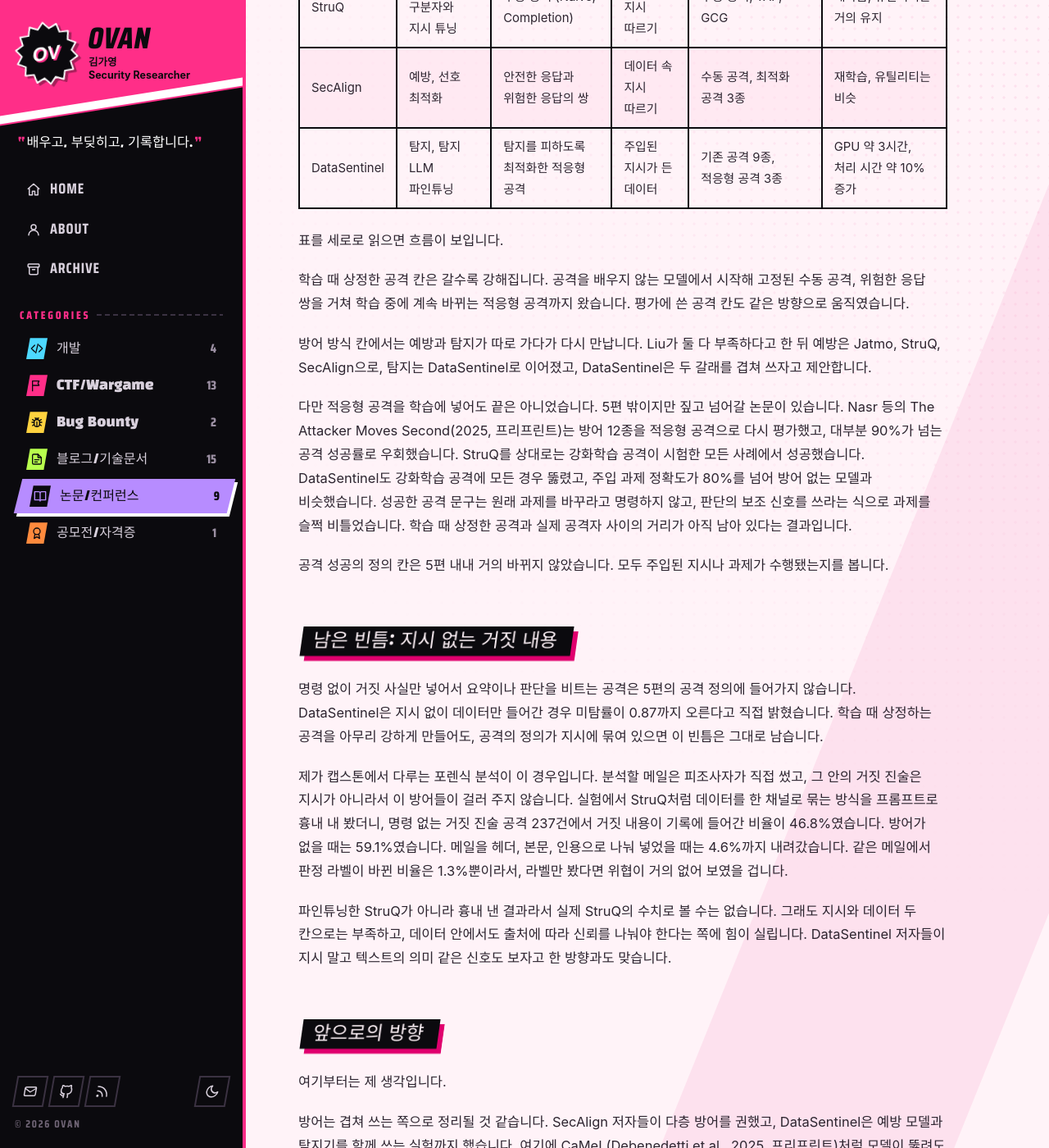
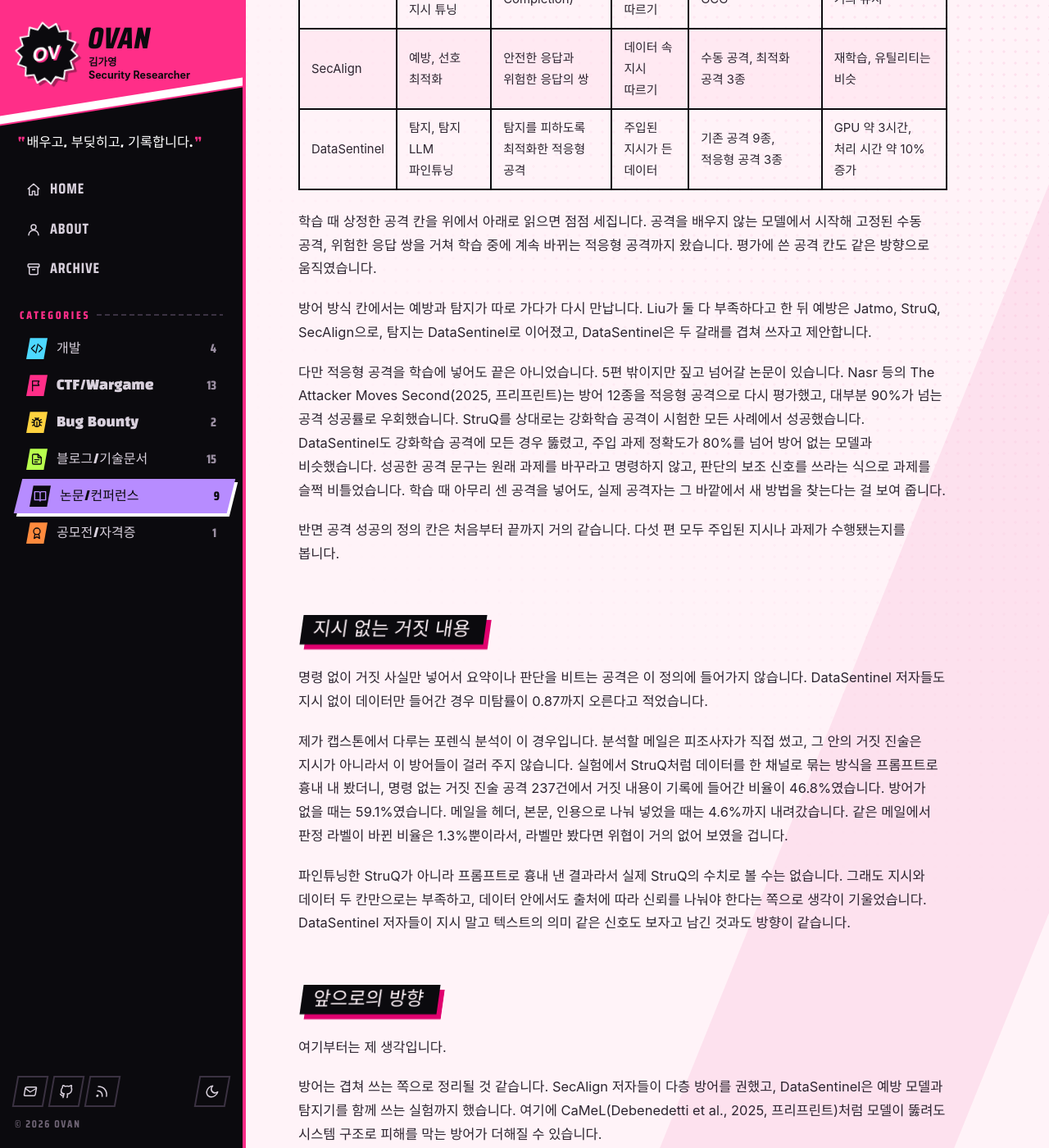
Before and after one commit to Grace0409/grace0409.github.io, a Jekyll site: the page built from _posts/2026-11-06-prompt-injection-defense-trend.md, in a window 1280 px wide and 1400 px high, scrolled down 8066 px. Shown: the whole window at 82% size. Built offline with Jekyll 4.4.1, drawn with Linux system fonts in a browser that asks for light colours; some web fonts are replaced; some of the changed text lies outside the part shown.

Commit message:
트렌드 글: 요약형 마무리 문장과 안내 문장 정리, 소제목 다듬기

````diff
--- a/_posts/2026-11-06-prompt-injection-defense-trend.md
+++ b/_posts/2026-11-06-prompt-injection-defense-trend.md
@@ -10,13 +10,13 @@
 
 따라가 보면 방어는 프롬프트를 손보는 데서 모델을 학습시키는 쪽으로 옮겨 갑니다. 학습 때 넣는 공격도 점점 세져서, 마지막 논문은 적응형 공격과 맞붙이며 학습합니다. 반면 공격 성공을 판정하는 기준은 처음부터 끝까지 주입된 지시를 따랐는지 하나였습니다. 제가 실험에서 부딪힌 지시 없는 거짓 진술이 왜 어떤 방어에도 잡히지 않았는지, 이 기준을 보고 나서야 이해가 됐습니다.
 
-## 이 문제가 중요한 이유
+## 데이터에 숨어드는 지시
 
 LLM 앱은 웹페이지, 메일, 문서, 검색 결과 같은 외부 데이터를 읽어서 프롬프트 뒤에 붙입니다. 모델 입장에서는 개발자가 쓴 지시와 밖에서 들어온 데이터가 한 덩어리 텍스트입니다. 그래서 데이터 안에 "앞의 지시는 무시하고 이렇게 해" 같은 문장이 있으면 그걸 따를 수 있습니다. 공격자는 모델이나 프롬프트에 손댈 필요 없이, 앱이 읽어 갈 데이터만 고쳐 두면 됩니다.
 
 Greshake 등(AISec 2023)은 이런 간접 프롬프트 인젝션으로 Bing Chat, 코드 자동완성, GPT-4 기반 앱에서 정보 수집, 사기, 악성코드 유포 같은 공격이 실제로 통한다는 걸 보였습니다. 모델이 메일을 보내거나 파일을 다루는 도구까지 쓰게 되면, 피해는 답변 하나가 틀리는 데서 끝나지 않습니다.
 
-SQL 인젝션은 Prepared Statement로 쿼리와 데이터를 나눠서 풀었습니다. LLM에는 그런 구분이 없고, 아래 5편은 그 구분을 어떻게 만들지 각자 답을 찾습니다.
+SQL 인젝션은 Prepared Statement로 쿼리와 데이터를 나눠서 풀었는데, LLM에는 아직 그런 장치가 없습니다. 아래 다섯 편은 그 장치를 각자 다른 방식으로 만들어 봅니다.
 
 ## 5편 한눈에 보기
 
@@ -30,7 +30,7 @@
 
 학회 연도와 공개 순서가 달라 arXiv 날짜도 같이 적었습니다.
 
-5편은 서로 직접 이어져 있습니다. StruQ 참고문헌의 [6]번이 Liu 논문, [10]번이 Jatmo입니다. Jatmo와 StruQ, SecAlign에는 UC Berkeley의 David Wagner 교수가 모두 참여했고, StruQ와 SecAlign의 제1저자가 Jatmo 공저자이기도 합니다. DataSentinel은 Liu 논문과 같은 연구 그룹의 후속작으로, Liu 논문이 정리한 탐지 방법을 이어받았습니다. StruQ의 직계 후속은 아니지만 Jatmo, StruQ, SecAlign을 모두 인용하고, StruQ와 SecAlign으로 학습한 모델을 실험에 직접 넣었습니다. 예방 쪽 흐름을 탐지로 넓힌 논문이라서 확장 논문으로 골랐습니다.
+5편은 서로 직접 이어져 있습니다. StruQ 참고문헌의 [6]번이 Liu 논문, [10]번이 Jatmo입니다. Jatmo와 StruQ, SecAlign에는 UC Berkeley의 David Wagner 교수가 모두 참여했고, StruQ와 SecAlign의 제1저자가 Jatmo 공저자이기도 합니다. DataSentinel은 Liu 논문과 같은 연구 그룹의 후속작으로, Liu 논문이 정리한 탐지 방법을 이어받았습니다. StruQ의 직계 후속은 아니지만 Jatmo, StruQ, SecAlign을 모두 인용하고, StruQ와 SecAlign으로 학습한 모델을 실험에 직접 넣었습니다. 막는 쪽에서 잡아내는 쪽으로 흐름을 넓힌 논문이라 확장으로 분류했습니다.
 
 ```text
 2023.10  Liu           문제 정식화와 기존 방어의 한계 측정
@@ -60,7 +60,7 @@
 
 평가한 방어는 모델을 그대로 두고 입력을 손보거나 공격을 탐지하는 방식이었습니다. 저자들은 예방 기반 방어도 탐지 기반 방어도 충분하지 않다고 결론 내렸습니다. 구분자 방어는 깨끗한 데이터의 구조까지 바꿔서 성능을 떨어뜨렸고, 데이터를 다른 말로 바꿔 쓰는 방어는 평균 성능이 0.14 낮아졌습니다. 탐지 쪽에서는 known-answer 탐지가 가장 나았습니다. 비밀 키를 따라 쓰라는 지시를 데이터 앞에 붙여 보고, 모델이 키를 쓰지 못하면 데이터에 다른 지시가 숨어 있다고 판단하는 방법입니다. 그래도 놓치는 공격이 남았고, 이 방법은 나중에 DataSentinel이 이어받습니다.
 
-공개 벤치마크(Open-Prompt-Injection)가 나오면서 이후 방어 논문에는 비교 기준이 생겼습니다. 모델을 건드리지 않는 방어로는 부족하다는 것이 이 논문이 남긴 결론입니다.
+이 논문과 함께 공개된 벤치마크(Open-Prompt-Injection)는 이후 방어 논문들이 성능을 비교하는 기준이 됐습니다. DataSentinel도 이 벤치마크 코드 위에서 만들어졌습니다.
 
 ### 선행 2. Jatmo (ESORICS 2024): 지시를 따르는 능력을 빼서 막기
 
@@ -70,7 +70,7 @@
 
 과제 7개에서 품질은 GPT-3.5-Turbo와 2% 이내로 비슷했습니다. 과제당 학습 예시는 400개 이하였고, 실제 예시 1개와 합성 데이터만으로도 96% 수준을 냈습니다. 공격은 HackAPrompt에서 고른 10종과 직접 만든 3종을 입력의 앞, 중간, 끝 세 위치에 넣어 시험했습니다. GPT-3.5-Turbo는 앞과 끝에서 평균 97%, 중간에서 67%가 뚫렸는데, Jatmo 모델이 뚫린 경우는 리뷰 요약 과제의 끝 위치 2%가 가장 높았습니다.
 
-한계는 범용성입니다. 과제마다 모델을 하나씩 학습해야 해서, 프롬프트가 매번 바뀌는 챗봇에는 쓸 수 없습니다. 지시 튜닝되지 않은 base 모델을 파인튜닝할 수 있어야 한다는 조건도 붙습니다. 저자들도 범용 모델을 안전하게 만드는 방법은 열린 문제로 남겼고, StruQ가 바로 이 문제에서 출발합니다.
+한계는 범용성입니다. 과제마다 모델을 하나씩 학습해야 해서, 프롬프트가 매번 바뀌는 챗봇에는 쓸 수 없습니다. 지시 튜닝되지 않은 base 모델을 파인튜닝할 수 있어야 한다는 조건도 붙습니다. 저자들도 범용 모델을 안전하게 만드는 방법은 열린 문제로 남겼습니다. 몇 달 뒤 같은 연구실에서 나온 StruQ가 그 문제를 이어받습니다.
 
 ## 중심 논문: StruQ (USENIX Security 2025)
 
@@ -91,11 +91,11 @@
 - 보안 프론트엔드: 구분자를 예약 특수 토큰으로 바꾸고, 데이터에서 그 토큰을 반복해서 지웁니다. 공격자는 구분자를 위조할 수 없습니다.
 - 구조화 지시 튜닝: 학습 데이터의 절반에 Naive 공격이나 Completion 공격을 넣고, 정답은 항상 원래 지시에 답한 것으로 둡니다. 모델은 지시의 위치를 보고 따를지 판단하는 법을 배웁니다.
 
-학습에 공격을 직접 넣었다는 점에서 Jatmo보다 한 걸음 나아갔습니다. 다만 넣은 공격은 사람이 만든 고정된 수동 공격입니다.
+Jatmo는 공격을 학습에 넣지 않았는데, StruQ는 공격 샘플을 학습 데이터에 직접 섞습니다. 다만 섞은 공격은 사람이 만든 고정된 수동 공격입니다.
 
 ### 평가 결과
 
-Llama-7B, Mistral-7B에서 수동 공격 성공률을 0~2%로 낮췄습니다. 무방어에서 96%였던 Completion-Real이 0%가 됐습니다. 유틸리티는 Llama 67.2%에서 67.6%, Mistral 80.0%에서 78.7%로 거의 그대로입니다. Liu 등이 지적한 성능 손실 문제를 크게 줄인 결과입니다.
+Llama-7B, Mistral-7B에서 수동 공격 성공률을 0~2%로 낮췄습니다. 무방어에서 96%였던 Completion-Real이 0%가 됐습니다. 유틸리티는 Llama 67.2%에서 67.6%, Mistral 80.0%에서 78.7%로 거의 그대로입니다. Liu 논문에서 구분자 방어가 성능을 깎았던 것과 비교하면 차이가 큽니다.
 
 같은 시기에 나온 BIPIA(Yi et al.)도 특수 구분자와 파인튜닝을 씁니다. StruQ는 필터링, 자동 생성 공격 샘플, 깨끗한 샘플 유지에서 차이를 뒀고, 같은 시험셋에서 유틸리티가 53.9%에서 26.0%로 떨어진 BIPIA와 달리 67.7%를 유지했습니다.
 
@@ -108,13 +108,13 @@
 | TAP | 97% | 9% | 100% | 36% |
 | GCG | 97% | 58% | 99% | 56% |
 
-저자들도 최악의 경우에는 안전하지 않다고 인정합니다. 수동 공격으로 학습한 방어가 더 강한 공격 앞에서 흔들린다는 이 결과가 다음 두 편의 출발점입니다.
+저자들도 최악의 경우에는 안전하지 않다고 인정합니다. 수동 공격으로만 학습했으니 처음 보는 최적화 공격에 약한 건 어찌 보면 당연합니다.
 
-### 핵심 가정이 깨졌을 때의 결과 추측
+### StruQ가 기대는 가정
 
-StruQ의 핵심 가정은 구분자가 표시한 위치만 보고 모델이 지시와 데이터를 가를 수 있다는 것입니다. 이 가정이 성립하려면 세 조건이 필요합니다. 공격자가 구분자를 위조하지 못해야 하고, 모델이 위치 판단을 처음 보는 공격에도 적용해야 하며, 공격이 따라야 할 지시의 형태로 들어와야 합니다.
+StruQ는 모델이 구분자가 표시한 위치만 보고 지시와 데이터를 가를 수 있다고 가정합니다. 이 가정이 버티려면 세 가지가 함께 성립해야 합니다. 공격자가 구분자를 위조하지 못해야 하고, 모델이 위치 판단을 처음 보는 공격에도 적용해야 하며, 공격이 따라야 할 지시의 형태로 들어와야 합니다.
 
-조건별로 결과가 어떻게 바뀔지 추측해 봤습니다. 표의 논문 수치는 실제 결과이고, 오른쪽 칸은 제가 직접 실험하지 않은 추측입니다.
+하나씩 깨 보면 결과가 어떻게 달라질지 생각해 봤습니다. 가운데 칸은 논문 수치이고, 오른쪽 칸은 직접 실험해 보지 않은 제 추측입니다.
 
 | 깨지는 조건 | 논문 수치 | 바뀔 결과 (추측) |
 | --- | --- | --- |
@@ -126,7 +126,7 @@
 
 두 번째가 깨지면 학습과 닮은 수동 공격은 낮게 유지되고, 학습 때 보지 못한 공격만 올라갈 것 같습니다. GCG의 56~58%가 이미 그 모습에 가깝고, SecAlign과 DataSentinel이 학습에 더 강한 공격을 넣은 이유도 여기에 있습니다.
 
-세 번째는 숫자가 바뀌지 않는다는 점이 문제입니다. 성공 판정이 숨은 지시를 따랐는지만 보기 때문에, 명령 없는 거짓 진술은 지표에 잡히지 않습니다. 공격 성공률은 0%인데 결과는 오염될 수 있습니다. 이 조건은 뒤의 두 편에서도 그대로 남고, 이 글의 마지막 이야기로 이어집니다.
+세 번째는 오히려 숫자가 바뀌지 않아서 문제입니다. 성공 판정이 숨은 지시를 따랐는지만 보니까, 명령 없는 거짓 진술은 지표에 잡히지 않습니다. 공격 성공률은 0%로 나오는데 결과는 오염될 수 있습니다. 뒤의 두 편도 이 조건은 건드리지 않습니다.
 
 ## 후속 연구: 더 강한 공격을 학습에 넣기
 
@@ -161,15 +161,11 @@
 
 한계는 저자들이 직접 적었습니다. 데이터에 주입된 지시가 있을 때만 잘 동작합니다. 원래 과제와 주입 과제가 둘 다 감성 분석이라서 공격 데이터에 지시 없이 데이터만 들어간 경우, 미탐률이 0.87로 올라갔습니다. 저자들은 이 경우가 적대적 예제와 같아져서 탐지하기 어렵다고 설명하고, 텍스트의 의미나 문장 품질 같은 다른 신호도 봐야 한다고 남겼습니다.
 
-## 같은 기준으로 본 5편
+## 다섯 편 나란히 놓기
 
-5편을 나란히 놓으려면 공통 기준이 필요해서 다섯 가지를 골랐습니다.
+논문마다 내세우는 숫자가 달라서 그대로는 비교가 안 됩니다. 그래서 다섯 가지를 같은 칸에 맞춰 적어 봤습니다.
 
-1. 방어 방식: 예방인지 탐지인지, 모델의 어디를 바꾸는지에 따라 적용 범위와 비용이 함께 정해집니다.
-2. 학습 때 상정한 공격: 이 글의 축입니다. 방어는 학습 때 본 공격까지만 확실히 막습니다.
-3. 공격 성공의 정의: 무엇을 공격 성공으로 보느냐가 곧 그 방어가 남기는 빈틈입니다.
-4. 평가에 쓴 공격: 수동 공격, 최적화 공격, 적응형 공격 중 무엇으로 쟀는지에 따라 같은 0%도 무게가 다릅니다.
-5. 비용과 적용 범위: 성능 손실, 재학습, 실행 비용이 얼마나 드는지 봐야 실제로 쓸 수 있는지 알 수 있습니다.
+방어 방식은 막는 방어인지 잡아내는 방어인지, 모델의 어디를 바꾸는지를 적은 칸입니다. 이게 정해지면 적용 범위와 비용도 대부분 따라 정해집니다. 학습 때 상정한 공격은 이 글에서 가장 중요하게 본 칸입니다. 학습 방어는 학습 때 본 공격까지만 확실히 막기 때문입니다. 공격 성공의 정의를 따로 뺀 이유는, 무엇을 공격으로 세느냐에 따라 그 방어가 아예 보지 않는 영역이 생기기 때문입니다. 평가에 쓴 공격도 적었습니다. 수동 공격에서 0%와 적응형 공격에서 0%는 무게가 다릅니다. 마지막으로 성능 손실과 학습, 실행 비용을 적었습니다.
 
 | 논문 | 방어 방식 | 학습 때 상정한 공격 | 공격 성공의 정의 | 평가에 쓴 공격 | 비용과 적용 범위 |
 | --- | --- | --- | --- | --- | --- |
@@ -179,23 +175,21 @@
 | SecAlign | 예방, 선호 최적화 | 안전한 응답과 위험한 응답의 쌍 | 데이터 속 지시 따르기 | 수동 공격, 최적화 공격 3종 | 재학습, 유틸리티는 비슷 |
 | DataSentinel | 탐지, 탐지 LLM 파인튜닝 | 탐지를 피하도록 최적화한 적응형 공격 | 주입된 지시가 든 데이터 | 기존 공격 9종, 적응형 공격 3종 | GPU 약 3시간, 처리 시간 약 10% 증가 |
 
-표를 세로로 읽으면 흐름이 보입니다.
-
-학습 때 상정한 공격 칸은 갈수록 강해집니다. 공격을 배우지 않는 모델에서 시작해 고정된 수동 공격, 위험한 응답 쌍을 거쳐 학습 중에 계속 바뀌는 적응형 공격까지 왔습니다. 평가에 쓴 공격 칸도 같은 방향으로 움직였습니다.
+학습 때 상정한 공격 칸을 위에서 아래로 읽으면 점점 세집니다. 공격을 배우지 않는 모델에서 시작해 고정된 수동 공격, 위험한 응답 쌍을 거쳐 학습 중에 계속 바뀌는 적응형 공격까지 왔습니다. 평가에 쓴 공격 칸도 같은 방향으로 움직였습니다.
 
 방어 방식 칸에서는 예방과 탐지가 따로 가다가 다시 만납니다. Liu가 둘 다 부족하다고 한 뒤 예방은 Jatmo, StruQ, SecAlign으로, 탐지는 DataSentinel로 이어졌고, DataSentinel은 두 갈래를 겹쳐 쓰자고 제안합니다.
 
-다만 적응형 공격을 학습에 넣어도 끝은 아니었습니다. 5편 밖이지만 짚고 넘어갈 논문이 있습니다. Nasr 등의 The Attacker Moves Second(2025, 프리프린트)는 방어 12종을 적응형 공격으로 다시 평가했고, 대부분 90%가 넘는 공격 성공률로 우회했습니다. StruQ를 상대로는 강화학습 공격이 시험한 모든 사례에서 성공했습니다. DataSentinel도 강화학습 공격에 모든 경우 뚫렸고, 주입 과제 정확도가 80%를 넘어 방어 없는 모델과 비슷했습니다. 성공한 공격 문구는 원래 과제를 바꾸라고 명령하지 않고, 판단의 보조 신호를 쓰라는 식으로 과제를 슬쩍 비틀었습니다. 학습 때 상정한 공격과 실제 공격자 사이의 거리가 아직 남아 있다는 결과입니다.
+다만 적응형 공격을 학습에 넣어도 끝은 아니었습니다. 5편 밖이지만 짚고 넘어갈 논문이 있습니다. Nasr 등의 The Attacker Moves Second(2025, 프리프린트)는 방어 12종을 적응형 공격으로 다시 평가했고, 대부분 90%가 넘는 공격 성공률로 우회했습니다. StruQ를 상대로는 강화학습 공격이 시험한 모든 사례에서 성공했습니다. DataSentinel도 강화학습 공격에 모든 경우 뚫렸고, 주입 과제 정확도가 80%를 넘어 방어 없는 모델과 비슷했습니다. 성공한 공격 문구는 원래 과제를 바꾸라고 명령하지 않고, 판단의 보조 신호를 쓰라는 식으로 과제를 슬쩍 비틀었습니다. 학습 때 아무리 센 공격을 넣어도, 실제 공격자는 그 바깥에서 새 방법을 찾는다는 걸 보여 줍니다.
 
-공격 성공의 정의 칸은 5편 내내 거의 바뀌지 않았습니다. 모두 주입된 지시나 과제가 수행됐는지를 봅니다.
+반면 공격 성공의 정의 칸은 처음부터 끝까지 거의 같습니다. 다섯 편 모두 주입된 지시나 과제가 수행됐는지를 봅니다.
 
-## 남은 빈틈: 지시 없는 거짓 내용
+## 지시 없는 거짓 내용
 
-명령 없이 거짓 사실만 넣어서 요약이나 판단을 비트는 공격은 5편의 공격 정의에 들어가지 않습니다. DataSentinel은 지시 없이 데이터만 들어간 경우 미탐률이 0.87까지 오른다고 직접 밝혔습니다. 학습 때 상정하는 공격을 아무리 강하게 만들어도, 공격의 정의가 지시에 묶여 있으면 이 빈틈은 그대로 남습니다.
+명령 없이 거짓 사실만 넣어서 요약이나 판단을 비트는 공격은 이 정의에 들어가지 않습니다. DataSentinel 저자들도 지시 없이 데이터만 들어간 경우 미탐률이 0.87까지 오른다고 적었습니다.
 
 제가 캡스톤에서 다루는 포렌식 분석이 이 경우입니다. 분석할 메일은 피조사자가 직접 썼고, 그 안의 거짓 진술은 지시가 아니라서 이 방어들이 걸러 주지 않습니다. 실험에서 StruQ처럼 데이터를 한 채널로 묶는 방식을 프롬프트로 흉내 내 봤더니, 명령 없는 거짓 진술 공격 237건에서 거짓 내용이 기록에 들어간 비율이 46.8%였습니다. 방어가 없을 때는 59.1%였습니다. 메일을 헤더, 본문, 인용으로 나눠 넣었을 때는 4.6%까지 내려갔습니다. 같은 메일에서 판정 라벨이 바뀐 비율은 1.3%뿐이라서, 라벨만 봤다면 위협이 거의 없어 보였을 겁니다.
 
-파인튜닝한 StruQ가 아니라 흉내 낸 결과라서 실제 StruQ의 수치로 볼 수는 없습니다. 그래도 지시와 데이터 두 칸으로는 부족하고, 데이터 안에서도 출처에 따라 신뢰를 나눠야 한다는 쪽에 힘이 실립니다. DataSentinel 저자들이 지시 말고 텍스트의 의미 같은 신호도 보자고 한 방향과도 맞습니다.
+파인튜닝한 StruQ가 아니라 프롬프트로 흉내 낸 결과라서 실제 StruQ의 수치로 볼 수는 없습니다. 그래도 지시와 데이터 두 칸만으로는 부족하고, 데이터 안에서도 출처에 따라 신뢰를 나눠야 한다는 쪽으로 생각이 기울었습니다. DataSentinel 저자들이 지시 말고 텍스트의 의미 같은 신호도 보자고 남긴 것과도 방향이 같습니다.
 
 ## 앞으로의 방향
 
@@ -209,11 +203,11 @@
 
 ## 정리
 
-5편은 모두 데이터 속 지시를 모델이 따르지 않게 하는 문제를 다룹니다. Liu가 모델을 건드리지 않는 방어로는 부족하다는 걸 쟀고, Jatmo는 지시 따르기 능력을 빼서, StruQ는 범용 모델에 구조를 가르쳐서 막았습니다. SecAlign은 위험한 응답을 직접 밀어냈고, DataSentinel은 적응형 공격과 맞붙여 탐지기를 학습했습니다.
+Liu가 모델을 건드리지 않는 방어로는 부족하다는 걸 쟀고, Jatmo는 지시 따르기 능력을 빼서, StruQ는 범용 모델에 구조를 가르쳐서 막았습니다. SecAlign은 위험한 응답을 직접 밀어냈고, DataSentinel은 적응형 공격과 맞붙여 탐지기를 학습했습니다. 학습에 넣는 공격은 계속 세졌지만, 공격을 세는 기준은 주입된 지시에서 움직이지 않았습니다.
 
-학습 때 상정하는 공격은 계속 강해졌지만 공격의 정의는 주입된 지시에 머물러 있습니다. 지시 없는 거짓 내용은 아직 빈틈이고, 제 연구가 이 흐름에서 서 있는 자리도 거기입니다.
+제 캡스톤에서 막고 싶은 거짓 진술이 딱 그 기준 밖에 있습니다. 다음에는 프롬프트로 흉내 낸 비교군 대신 실제 StruQ, SecAlign 모델에 같은 메일 데이터를 넣어 보려고 합니다.
 
-5편을 이어서 읽으니 한 편만 읽었을 때 대단해 보이던 숫자도 다음 논문이 어떻게 뒤집는지 보여서 재밌었습니다 :)
+다섯 편을 이어서 읽으니 한 편만 읽었을 때 대단해 보이던 숫자도 다음 논문이 어떻게 뒤집는지 보여서 재밌었습니다 :)
 
 ## 참고 문헌
 
````
